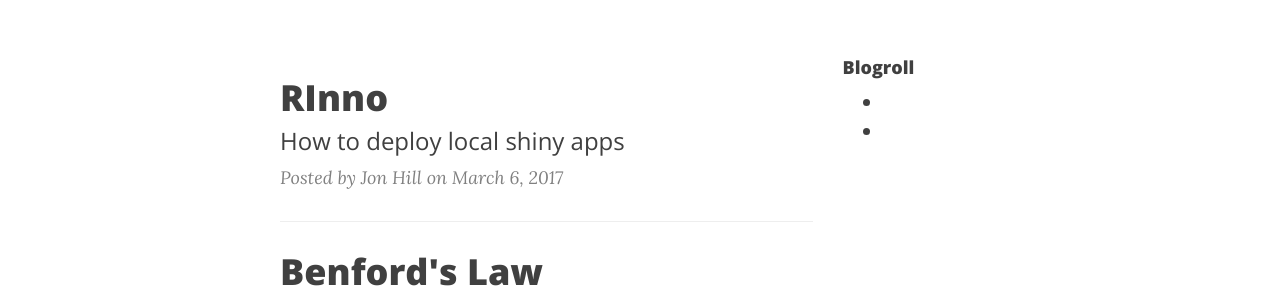
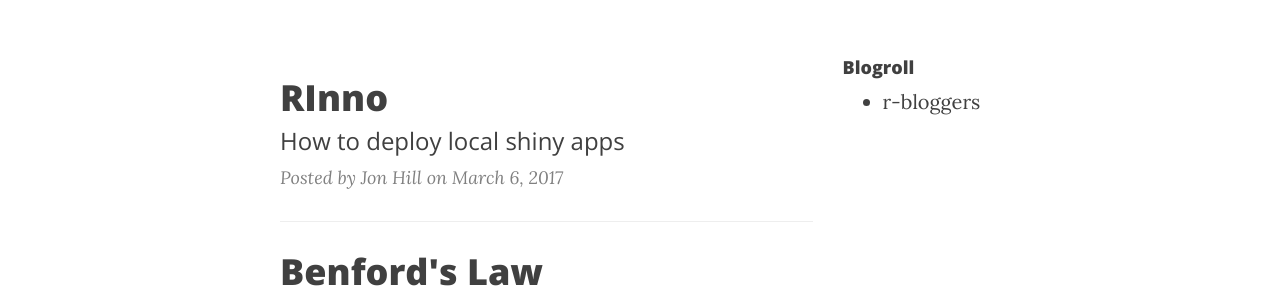
Before and after one commit to ficonsulting/filabs, a Jekyll site: the page built from index.html, in a window 1280 px wide. Shown: the part 450-738 px from the top of the page. Built offline with Jekyll 4.4.1, drawn with Linux system fonts in a browser that asks for light colours; nearby versions of some CDN libraries; the list of posts is cut into pages by our own code.

Commit message:
Update blogroll.yml

```diff
--- a/_data/blogroll.yml
+++ b/_data/blogroll.yml
@@ -1,4 +1,4 @@
 # blogroll
 list :
-    text : r-bloggers
-    url : www.r-bloggers.com
+    - text : r-bloggers
+      url : www.r-bloggers.com
```
